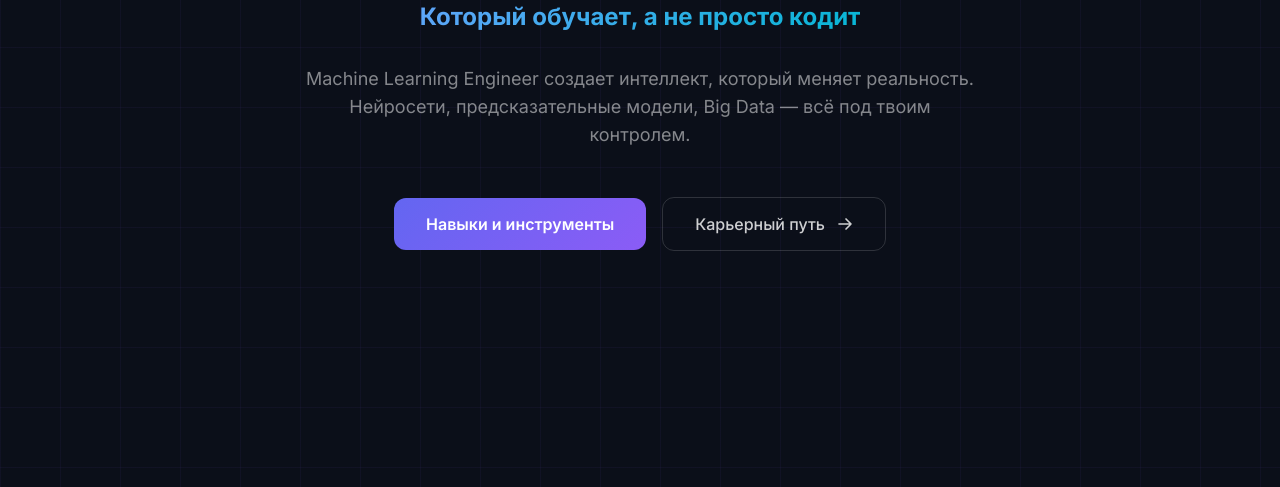
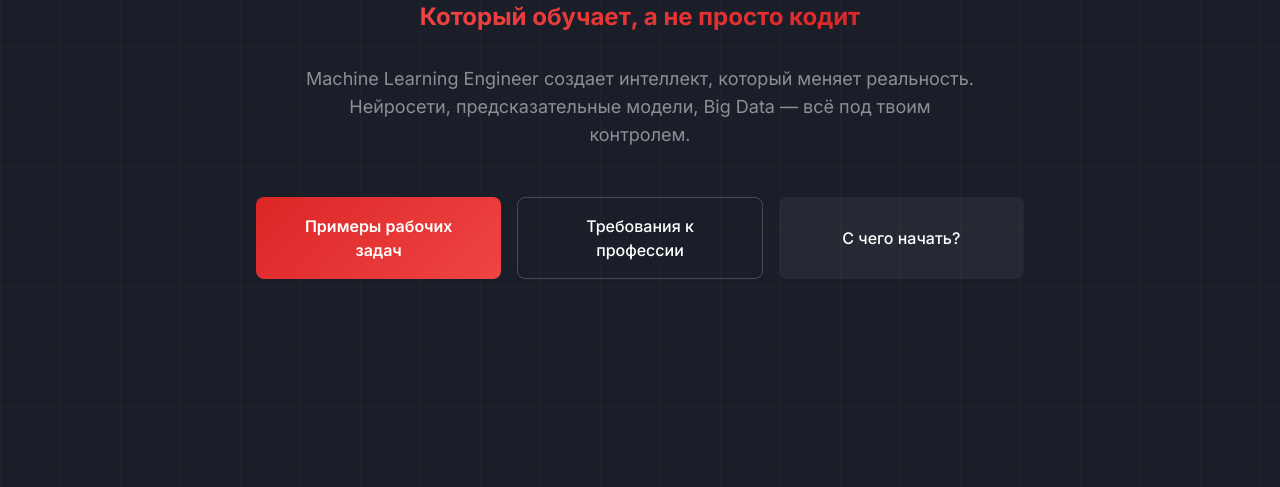
Before and after one commit to SanuresS/FinalEr, a website built with Vite: page index.html in a window 1280 px wide. Shown: the part 313-800 px from the top of the page. Built offline with nearby package versions, Linux system fonts and the light colour scheme.

Commit message:
Красная тема и новые кнопки

```diff
--- a/index.html
+++ b/index.html
@@ -16,10 +16,10 @@
                         sans: ['Inter', 'sans-serif'],
                     },
                     colors: {
-                        bg: '#0B0F19',
+                        bg: '#1A1E29',
                         accent: {
-                            purple: '#8B5CF6',
-                            blue: '#3B82F6',
+                            red: '#EF4444',
+                            darkred: '#DC2626',
                             cyan: '#06B6D4',
                         },
                     },
@@ -29,30 +29,30 @@
     </script>
     <style>
         body {
-            background-color: #0B0F19;
+            background-color: #1A1E29;
             font-family: 'Inter', sans-serif;
         }
 
         .grid-bg {
             background-image:
-                linear-gradient(rgba(139, 92, 246, 0.05) 1px, transparent 1px),
-                linear-gradient(90deg, rgba(139, 92, 246, 0.05) 1px, transparent 1px);
+linear-gradient(rgba(239, 68, 68, 0.05) 1px, transparent 1px),
+                 linear-gradient(90deg, rgba(239, 68, 68, 0.05) 1px, transparent 1px);
             background-size: 60px 60px;
         }
 
         .gradient-text {
-            background: linear-gradient(135deg, #60A5FA, #06B6D4);
+            background: linear-gradient(135deg, #EF4444, #DC2626);
             -webkit-background-clip: text;
             -webkit-text-fill-color: transparent;
             background-clip: text;
         }
 
         .btn-primary {
-            background: linear-gradient(135deg, #6366F1, #8B5CF6);
+            background: linear-gradient(135deg, #DC2626, #EF4444);
             transition: all 0.3s ease;
         }
         .btn-primary:hover {
-            box-shadow: 0 0 30px rgba(139, 92, 246, 0.5);
+            box-shadow: 0 0 30px rgba(239, 68, 68, 0.5);
             transform: translateY(-2px);
         }
 
@@ -66,7 +66,7 @@
         }
 
         .avatar-ring {
-            background: linear-gradient(135deg, #6366F1, #8B5CF6);
+            background: linear-gradient(135deg, #DC2626, #EF4444);
             padding: 3px;
             border-radius: 9999px;
         }
@@ -135,16 +135,16 @@
         </p>
 
         <!-- Buttons -->
-        <div class="fade-up fade-up-delay-5 flex flex-col sm:flex-row items-center gap-4">
-            <a href="#skills" class="btn-primary w-full sm:w-auto px-8 py-3.5 rounded-xl text-white font-semibold text-sm sm:text-base flex items-center justify-center gap-2">
-                Навыки и инструменты
-            </a>
-            <a href="#career" class="btn-secondary w-full sm:w-auto px-8 py-3.5 rounded-xl text-white/80 font-medium text-sm sm:text-base flex items-center justify-center gap-3">
-                Карьерный путь
-                <svg class="w-4 h-4" fill="none" viewBox="0 0 24 24" stroke="currentColor" stroke-width="2.5">
-                    <path stroke-linecap="round" stroke-linejoin="round" d="M13.5 4.5L21 12m0 0l-7.5 7.5M21 12H3" />
-                </svg>
-            </a>
+        <div class="fade-up fade-up-delay-5 grid grid-cols-1 sm:grid-cols-3 gap-4 w-full max-w-3xl">
+            <button class="btn-primary px-6 py-4 rounded-lg text-white font-semibold text-sm sm:text-base flex items-center justify-center gap-2 hover:bg-red-600 transition-colors">
+                Примеры рабочих задач
+            </button>
+            <button class="btn-secondary px-6 py-4 rounded-lg text-white font-medium text-sm sm:text-base flex items-center justify-center gap-2 border border-white/20 hover:border-white/40 hover:bg-white/10 transition-colors">
+                Требования к профессии
+            </button>
+            <button class="btn-tertiary px-6 py-4 rounded-lg text-white font-medium text-sm sm:text-base flex items-center justify-center gap-2 bg-white/5 hover:bg-white/10 transition-colors">
+                С чего начать?
+            </button>
         </div>
     </main>
 
```
